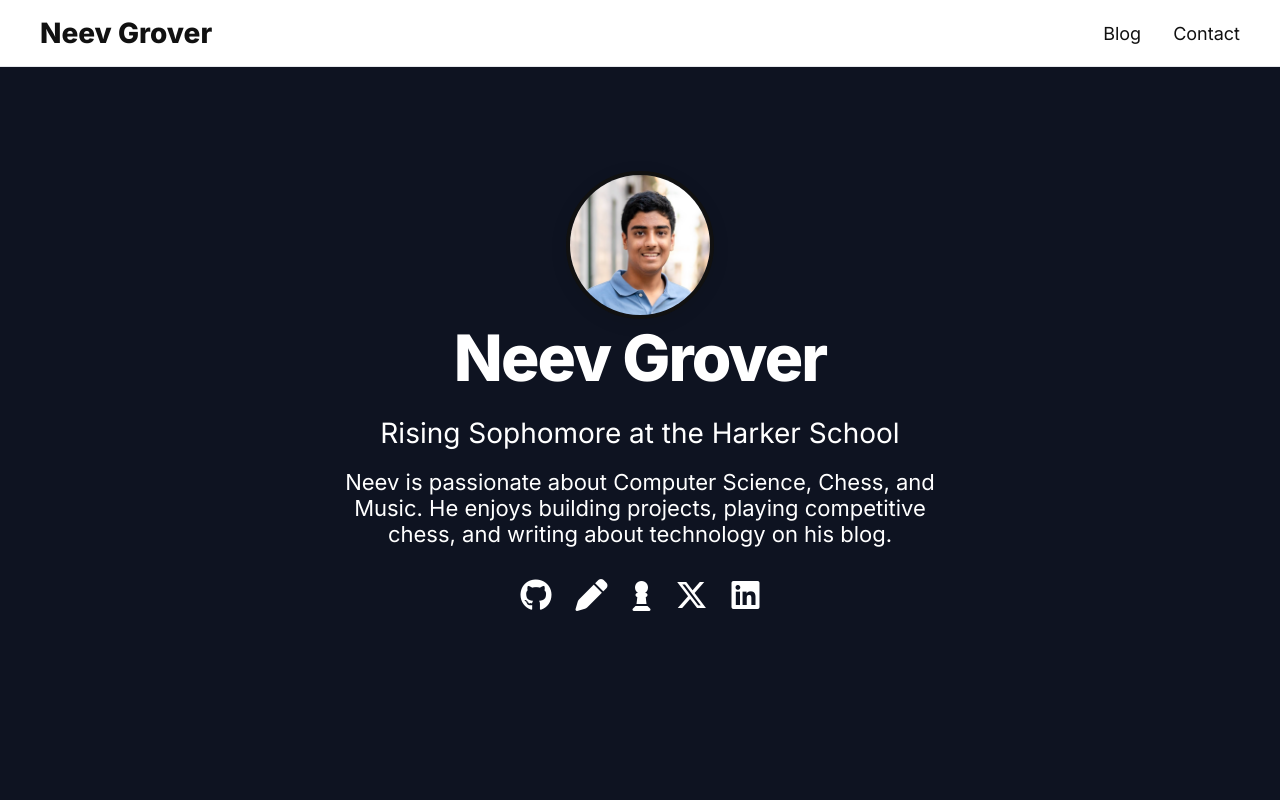
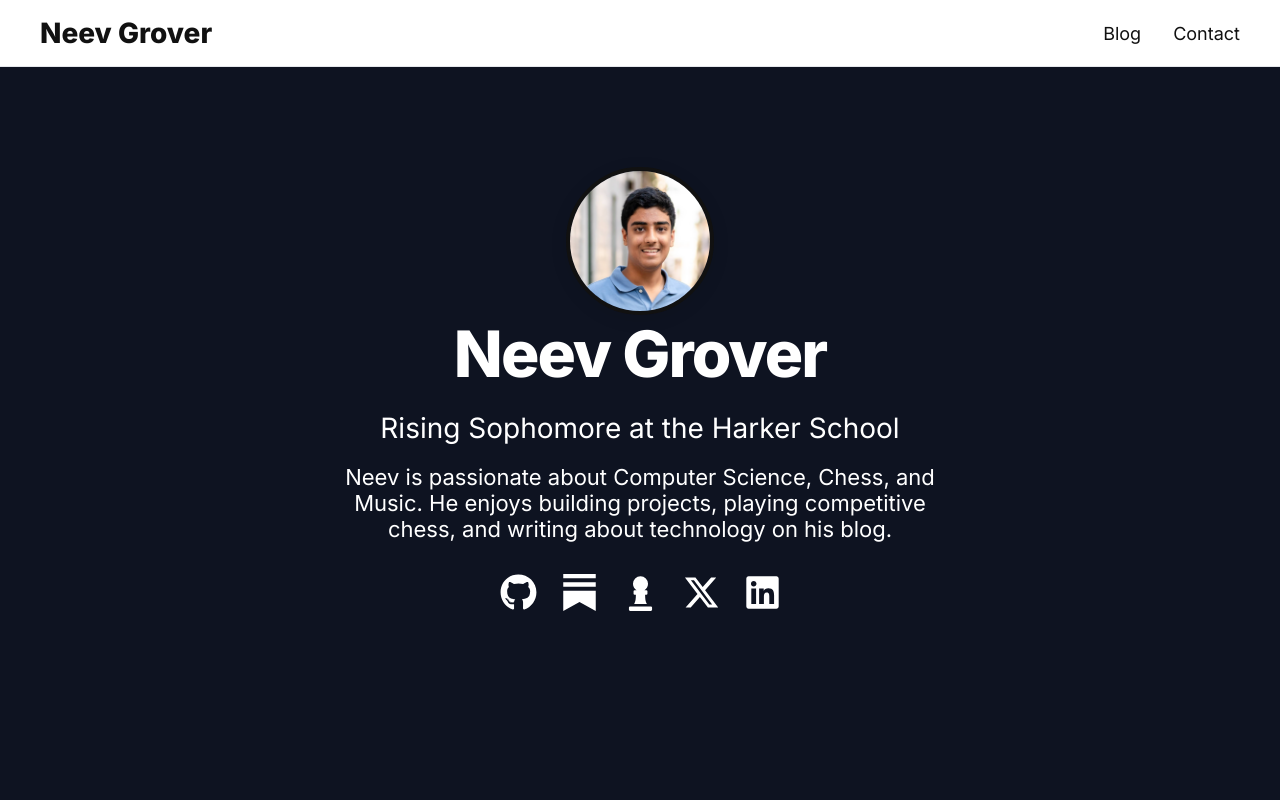
Before and after one commit to groverneev/Neev_Website, a Next.js app: page / in a window 1280 px wide. Shown: the top 800 px of the page. Built offline with nearby package versions, Linux system fonts and the light colour scheme.

Commit message:
this is the version with the newly added react icons: https://react-icons.github.io/react-icons/

```diff
--- a/app/layout.tsx
+++ b/app/layout.tsx
@@ -1,34 +1,13 @@
 import Navbar from '../components/Navbar';
 import Footer from '../components/Footer';
 import './globals.css';
-import type { Metadata } from 'next';
-
-
 
 export const metadata = {
   title: 'Neev Grover',
   description: 'Personal site for Neev Grover',
 };
-//export default function RootLayout({ children }: { children: React.ReactNode }) {
 
-//  return (
-//    <html lang="en">
-//      <body style={{ margin: 0, padding: 0, minHeight: '100vh', boxSizing: 'border-box' }}>
-//        <Navbar />
- //       <main style={{ minHeight: '80vh' }}>
-  ///        {children}
-   //     </main>
- //       <Footer />
-////      </body>
- //   </html>
- // );
-//}
-
-export default function RootLayout({
-  children,
-}: {
-  children: React.ReactNode;
-}) {
+export default function RootLayout({ children }: { children: React.ReactNode }) {
   return (
     <html lang="en">
      <body style={{ margin: 0, padding: 0, minHeight: '100vh', boxSizing: 'border-box' }}>
@@ -38,14 +17,6 @@ export default function RootLayout({
        </main>
        <Footer />
     </body>
-
-      <head>
-        {/* ——— Font Awesome CDN ——— */}
-        <link
-          rel="stylesheet"
-          href="https://cdnjs.cloudflare.com/ajax/libs/font-awesome/6.5.0/css/all.min.css"
-        />
-      </head>
    </html>
   );
 }
--- a/app/page.tsx
+++ b/app/page.tsx
@@ -1,18 +1,14 @@
 import Image from 'next/image';
 import ContactSection from '@/components/ContactSection';   // ← make sure the path matches your project
-import Head from 'next/head';
+import { FaGithub } from "react-icons/fa"
+import { SiSubstack } from "react-icons/si";
+import { FaLinkedin } from "react-icons/fa";
+import { FaChessPawn } from "react-icons/fa";
+import { FaXTwitter } from "react-icons/fa6";
 
 
 export default function Home() {
   return (
-    <>
-          {/* ───── HEAD goes here ───── */}
-      <Head>
-        <link
-          rel="stylesheet"
-          href="https://cdnjs.cloudflare.com/ajax/libs/font-awesome/6.5.0/css/all.min.css"
-        />
-      </Head>
 
     <main style={{ background: '#f5f6fa', fontFamily: 'Inter, sans-serif' }}>
       {/* ───────── HERO SECTION ───────── */}
@@ -60,6 +56,8 @@ export default function Home() {
         </p>
 
 <div style={{ display: 'flex', gap: 24, justifyContent: 'center', marginBottom: 32 }}>
+
+
   {/* GitHub */}
   <a
     href="https://github.com/groverneev"
@@ -67,51 +65,49 @@ export default function Home() {
     rel="noopener noreferrer"
     style={{ color: '#fff' }}
   >
-    <i className="fa-brands fa-github fa-2x" />
+    <FaGithub size={37} />
   </a>
 
-  {/* Substack blog – FA doesn’t have a Substack logo, so use a pencil icon */}
+  {/* Substack */}
   <a
     href="https://techunpacked.substack.com"
     target="_blank"
     rel="noopener noreferrer"
     style={{ color: '#fff' }}
   >
-    <i className="fa-solid fa-pen fa-2x" />
+    <SiSubstack size={37} />
   </a>
 
-  {/* Chess.com profile */}
+  {/* Chess.com */}
   <a
     href="https://chess.com/member/lightningpro535/stats/rapid?days=0"
     target="_blank"
     rel="noopener noreferrer"
     style={{ color: '#fff' }}
   >
-    <i className="fa-solid fa-chess-pawn fa-2x" />
+<FaChessPawn size={37} />
   </a>
 
 
-
-  {/* X/Twitter */}
+  {/* X */}
   <a
     href="https://x.com/lightningpro535"
     target="_blank"
     rel="noopener noreferrer"
     style={{ color: '#fff' }}
   >
-    <i className="fa-brands fa-x-twitter fa-2x" />
+<FaXTwitter size={37} />
   </a>
 
-  {/* Substack */}
+  {/* LinkedIn */}
   <a
     href="https://www.linkedin.com/in/neev-grover-3bb873332/"
     target="_blank"
     rel="noopener noreferrer"
     style={{ color: '#fff' }}
   >
-    <i className="fa-brands fa-linkedin fa-2x" />
+<FaLinkedin size={37} />
   </a>
-
 
 
 </div>
@@ -121,6 +117,5 @@ export default function Home() {
       {/* ───────── CONTACT SECTION (new) ───────── */}
       <ContactSection />
     </main>
-  </>
   );
 }
--- a/package.json
+++ b/package.json
@@ -12,6 +12,7 @@
     "next": "15.3.4",
     "react": "^19.0.0",
     "react-dom": "^19.0.0",
+    "react-icons": "^5.5.0",
     "rss-parser": "^3.13.0"
   },
   "devDependencies": {
```
Also changed, not shown: 1 other file (tests, documents, lock files or other folders). Lines whose indentation alone changed are shown as unchanged.
